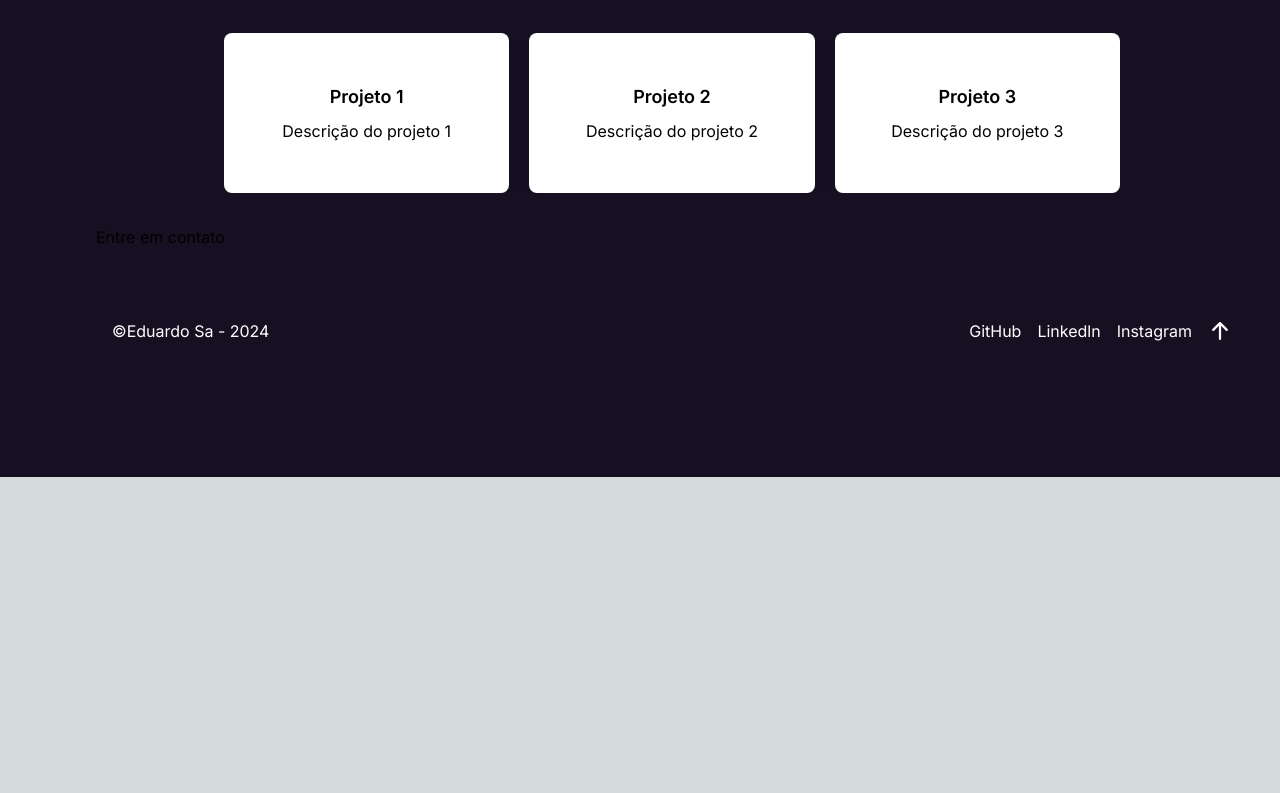
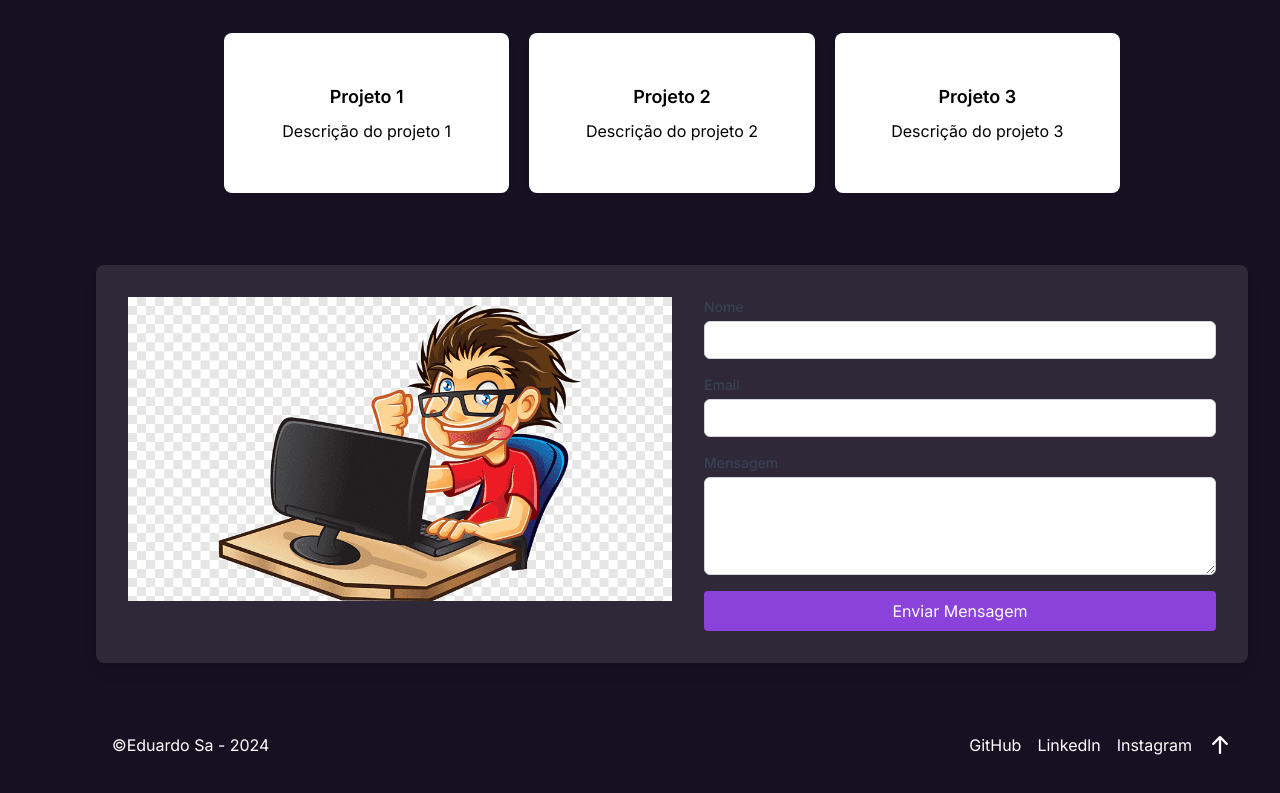
Before and after one commit to EduardoGomesSa/my-portfolio, a Next.js app: page / in a window 1280 px wide. Shown: the part 779-1572 px from the top of the page. Before the commit the page ends 1256 px from the top, so only its background shows below. Built offline with nearby package versions, Linux system fonts and the light colour scheme.

Commit message:
Criação do formulário de contato

```diff
--- a/src/components/contact_me.tsx
+++ b/src/components/contact_me.tsx
@@ -1,7 +1,87 @@
+// components/ContactMe.tsx
+"use client"; // Certifique-se de que o código será renderizado no cliente
+
+import { useState } from 'react';
+
 export function ContactMe() {
+    const [formData, setFormData] = useState({
+        name: '',
+        email: '',
+        message: ''
+    });
+
+    const handleChange = (e: React.ChangeEvent<HTMLInputElement | HTMLTextAreaElement>) => {
+        setFormData({
+            ...formData,
+            [e.target.name]: e.target.value
+        });
+    };
+
+    const handleSubmit = async (e: React.FormEvent) => {
+        e.preventDefault();
+        // Lógica para enviar a mensagem por e-mail
+        // Exemplo usando EmailJS ou algum serviço similar
+        alert('Mensagem enviada com sucesso!');
+    };
+
     return (
-        <div>
-            Entre em contato
+        <div className="w-full h-full flex justify-center items-center">
+            {/* Container principal */}
+            <div className="w-[90vw] bg-white bg-opacity-10 p-8 rounded-lg shadow-lg mx-auto mt-10 flex">
+
+                {/* Parte esquerda - Imagem */}
+                <div className="w-1/2 h-full bg-cover bg-center rounded-lg">
+                    <img src="/assets/nerd.png" alt="Imagem ilustrativa do sobre" />
+                </div>
+
+                {/* Parte direita - Formulário */}
+                <div className="w-1/2 flex flex-col justify-center pl-8">
+                    <form onSubmit={handleSubmit} className="flex flex-col space-y-4">
+                        <div>
+                            <label className="block text-sm font-medium text-gray-700">Nome</label>
+                            <input
+                                type="text"
+                                name="name"
+                                value={formData.name}
+                                onChange={handleChange}
+                                className="mt-1 block w-full px-3 py-2 border border-gray-300 rounded-md shadow-sm focus:ring-indigo-500 focus:border-indigo-500 sm:text-sm"
+                                required
+                            />
+                        </div>
+
+                        <div>
+                            <label className="block text-sm font-medium text-gray-700">Email</label>
+                            <input
+                                type="email"
+                                name="email"
+                                value={formData.email}
+                                onChange={handleChange}
+                                className="mt-1 block w-full px-3 py-2 border border-gray-300 rounded-md shadow-sm focus:ring-indigo-500 focus:border-indigo-500 sm:text-sm"
+                                required
+                            />
+                        </div>
+
+                        <div>
+                            <label className="block text-sm font-medium text-gray-700">Mensagem</label>
+                            <textarea
+                                name="message"
+                                value={formData.message}
+                                onChange={handleChange}
+                                className="mt-1 block w-full px-3 py-2 border border-gray-300 rounded-md shadow-sm focus:ring-indigo-500 focus:border-indigo-500 sm:text-sm"
+                                rows={4}
+                                required
+                            />
+                        </div>
+
+                        <button
+                            type="submit"
+                            className="bg-[#8A42DB] text-white py-2 px-4 rounded hover:bg-blue-700"
+                        >
+                            Enviar Mensagem
+                        </button>
+                    </form>
+                </div>
+            </div>
         </div>
-    )
+    );
 }
```
